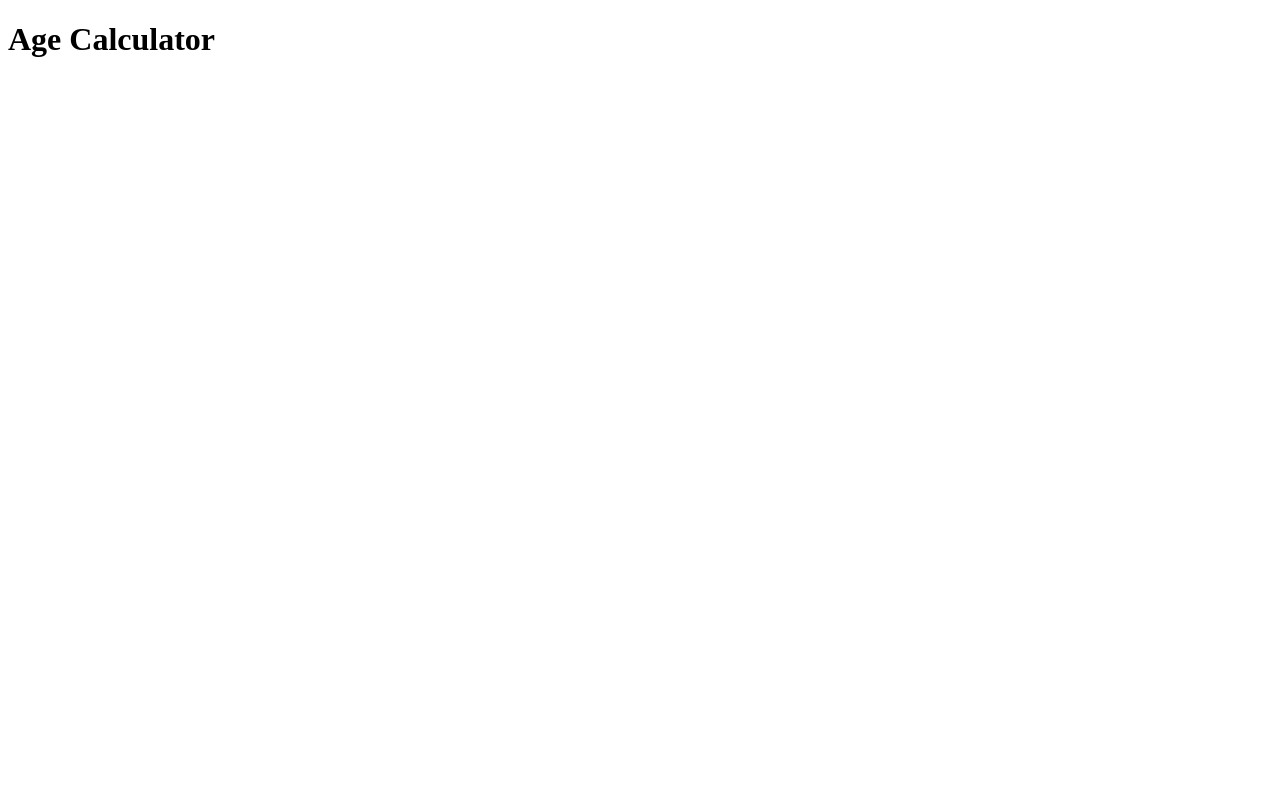
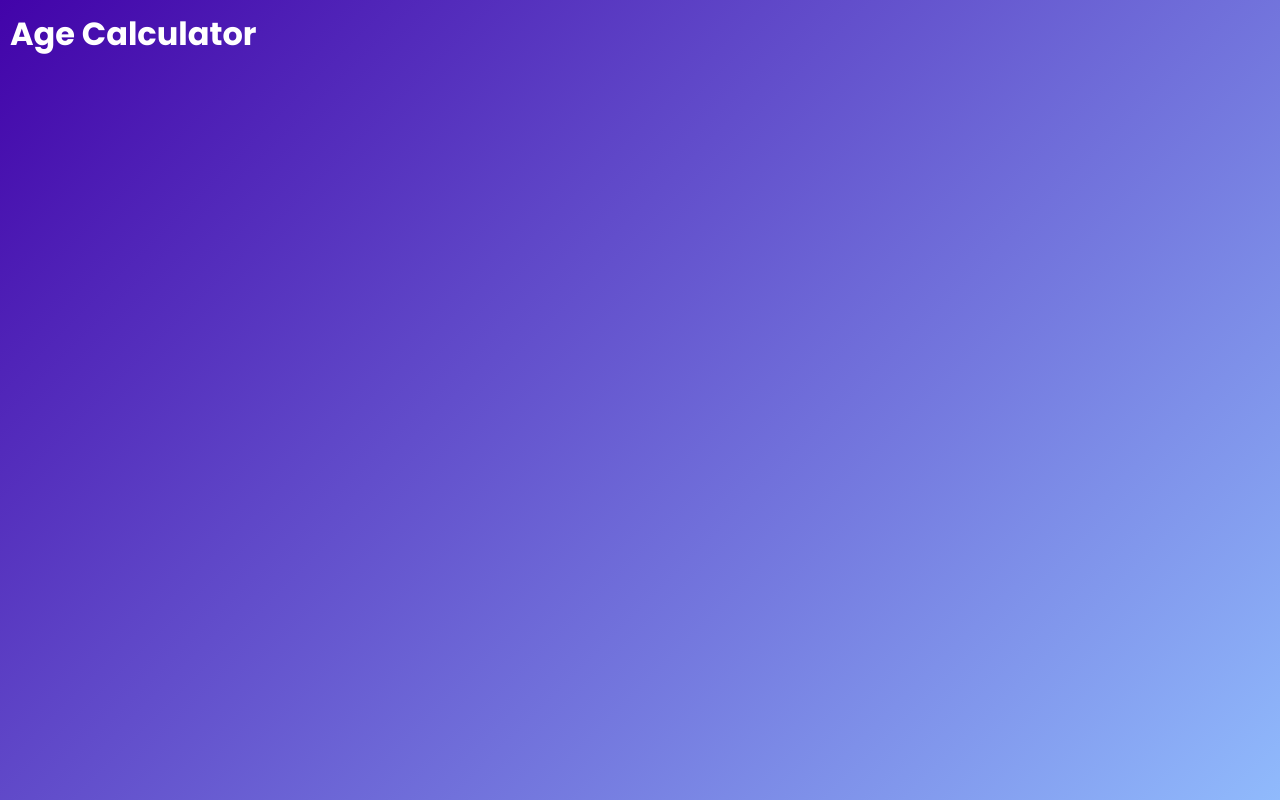
Before and after one commit to RamzyCodes101/Age-calc, a plain HTML site: page index.html in a window 1280 px wide. Drawn offline with Linux system fonts and the light colour scheme.

Commit message:
style the container div

```diff
--- a/index.html
+++ b/index.html
@@ -4,10 +4,13 @@
     <meta charset="UTF-8">
     <meta name="viewport" content="width=device-width, initial-scale=1.0">
     <title>Age Calculator</title>
+    <link rel="stylesheet" href="style.css">
 </head>
 <body>
-    <div>
+   <div class="container">
+    <div class="calculator">
         <h1>Age Calculator</h1>
     </div>
+   </div>
 </body>
 </html>
--- a/style.css
+++ b/style.css
@@ -0,0 +1,14 @@
+@import url('https://fonts.googleapis.com/css2?family=Poppins:ital,wght@0,100;0,200;0,300;0,400;0,500;0,600;0,700;0,800;0,900;1,100;1,200;1,300;1,400;1,500;1,600;1,700;1,800;1,900&display=swap');
+*{
+    box-sizing: border-box;
+    margin: 0;
+    padding: 0;
+    font-family: 'poppins', sans-serif;
+}
+.container{
+    min-height: 100vh;
+    height: 100%;
+    background: linear-gradient(135deg, #4203a9, #90bafc);
+    color: #fff;
+    padding: 10px;
+}
```
